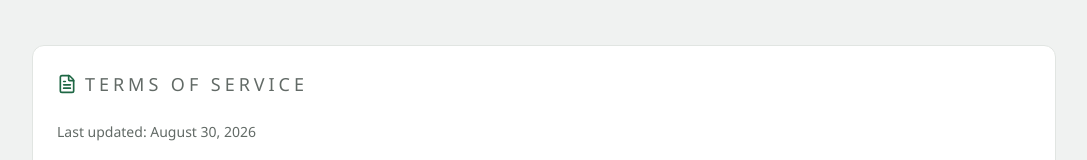
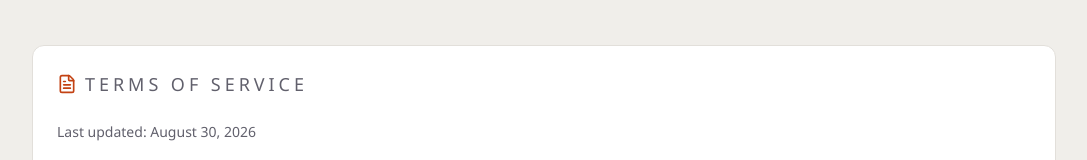
Before and after one commit to dominikkoenitzer/Zephyr, a React (Vite) app: page /terms in a window 1280 px wide. Shown: the part 221-381 px from the top of the page, without its empty margins (91-1178 px from the left). Built offline with nearby package versions, Linux system fonts and the light colour scheme.

Commit message:
Trade the green for dusk: stone ground, indigo night, one apricot

```diff
--- a/src/index.css
+++ b/src/index.css
@@ -7,28 +7,27 @@
 
 @layer base {
   :root {
-    /* Light: a pale green-grey ground with white cards floating on it, one deep
-       green for everything that acts. Near-black type, grey for the quiet parts. */
-    --background: 140 7% 94.5%;
-    --foreground: 150 12% 8%;
+    /* Dusk. A warm stone ground with white cards on it, ink for type, deep
+       indigo night for the few surfaces that carry weight, and one burnt
+       apricot for everything that acts. */
+    --background: 36 16% 93%;
+    --foreground: 246 22% 10%;
     --card: 0 0% 100%;
-    --card-foreground: 150 12% 8%;
+    --card-foreground: 246 22% 10%;
     --popover: 0 0% 100%;
-    --popover-foreground: 150 12% 8%;
+    --popover-foreground: 246 22% 10%;
 
-    --primary: 151 55% 26%;
+    --primary: 16 82% 42%;
     --primary-foreground: 0 0% 100%;
-    /* Primary as text on its own tint. Deep enough already, so the same value. */
-    --primary-strong: 151 60% 22%;
-    /* The green family around the accent: the dark end of the hero gradient,
-       and the light green the charts use next to it. */
-    --primary-deep: 153 62% 13%;
-    --primary-soft: 147 42% 56%;
-    /* The hero surfaces (the first stat card, the timer card) are green in both
-       modes, so they get their own pair instead of borrowing --primary. */
-    --hero-from: 151 52% 28%;
-    --hero-to: 154 64% 12%;
-    --hero-foreground: 0 0% 100%;
+    /* Primary as text on its own tint: one step darker so it clears 4.5:1. */
+    --primary-strong: 16 84% 38%;
+    /* The light apricot the charts and the wind lines use next to it. */
+    --primary-soft: 24 92% 72%;
+    /* The night surfaces (the lead stat, the timer, the sidebar card) are dark
+       in both modes, so they get their own pair instead of borrowing a token. */
+    --hero-from: 247 36% 25%;
+    --hero-to: 249 44% 10%;
+    --hero-foreground: 36 30% 97%;
 
     /* Focus-timer preset colours. See the dark block for why these exist. */
     --preset-blue: 217 91% 50%;
@@ -36,15 +35,15 @@
     --preset-violet: 262 83% 58%;
     --preset-rose: 340 82% 52%;
     --preset-amber: 32 95% 44%;
-    --preset-green: 151 55% 26%;
+    --preset-green: 145 65% 24%;
 
-    --secondary: 140 8% 94%;
-    --secondary-foreground: 150 12% 12%;
+    --secondary: 36 14% 92%;
+    --secondary-foreground: 246 22% 12%;
 
-    --muted: 140 8% 95%;
-    --muted-foreground: 150 4% 40%;
-    --accent: 140 9% 93%;
-    --accent-foreground: 150 12% 10%;
+    --muted: 36 14% 94%;
+    --muted-foreground: 246 6% 40%;
+    --accent: 36 14% 91%;
+    --accent-foreground: 246 22% 10%;
 
     --destructive: 0 72% 51%;
     --destructive-foreground: 0 0% 100%;
@@ -54,11 +53,11 @@
      * that same red reads at 3.6:1 as text.
      */
     --destructive-strong: 0 72% 42%;
-    --warning-strong: 32 90% 34%;
+    --warning-strong: 32 90% 32%;
 
-    --border: 140 7% 89%;
-    --input: 140 7% 88%;
-    --ring: 151 55% 32%;
+    --border: 36 12% 87%;
+    --input: 36 12% 85%;
+    --ring: 16 82% 50%;
     --radius: 1.5rem;
 
     /* Glassmorphism variables */
@@ -66,10 +65,10 @@
     --glass-border: rgba(255, 255, 255, 0.3);
     --glass-shadow: rgba(0, 0, 0, 0.1);
 
-    /* Elevation. Cards barely lift; the grey ground does the separating. */
-    --shadow-sm: 0 1px 2px hsl(150 12% 8% / 0.04);
-    --shadow-card: 0 1px 2px hsl(150 12% 8% / 0.03), 0 8px 24px hsl(150 12% 8% / 0.04);
-    --shadow-overlay: 0 24px 60px hsl(150 12% 8% / 0.16);
+    /* Elevation. Cards barely lift; the stone ground does the separating. */
+    --shadow-sm: 0 1px 2px hsl(246 22% 10% / 0.04);
+    --shadow-card: 0 1px 2px hsl(246 22% 10% / 0.03), 0 8px 24px hsl(246 22% 10% / 0.04);
+    --shadow-overlay: 0 24px 60px hsl(246 22% 10% / 0.16);
 
     /* Layout tokens */
     --layout-max: 1400px;
@@ -86,23 +85,22 @@
   }
 
   .dark {
-    /* Dark: the same build in reverse. A near-black green ground, cards a step
-       lighter, and a brighter green so it still reads as the one accent. */
-    --background: 150 10% 4.5%;
-    --foreground: 140 12% 94%;
-    --card: 150 8% 8.5%;
-    --card-foreground: 140 12% 94%;
-    --popover: 150 8% 9.5%;
-    --popover-foreground: 140 12% 94%;
+    /* Dusk after dark: an indigo-black ground, cards a step lighter, and a
+       brighter apricot so it still reads as the one accent. */
+    --background: 248 22% 5%;
+    --foreground: 36 22% 93%;
+    --card: 248 16% 9%;
+    --card-foreground: 36 22% 93%;
+    --popover: 248 16% 10%;
+    --popover-foreground: 36 22% 93%;
 
-    --primary: 146 50% 50%;
-    --primary-foreground: 152 60% 7%;
-    --primary-strong: 146 55% 60%;
-    --primary-deep: 152 55% 22%;
-    --primary-soft: 146 38% 36%;
-    --hero-from: 150 50% 24%;
-    --hero-to: 154 60% 9%;
-    --hero-foreground: 0 0% 100%;
+    --primary: 20 90% 62%;
+    --primary-foreground: 249 44% 8%;
+    --primary-strong: 22 92% 68%;
+    --primary-soft: 18 60% 40%;
+    --hero-from: 247 34% 22%;
+    --hero-to: 250 42% 8%;
+    --hero-foreground: 36 30% 97%;
 
     /* Focus-timer preset colours. Presets used UI tokens (--primary, --ring,
        --accent and so on) which are not meant to differ from one another: two
@@ -113,24 +111,24 @@
     --preset-violet: 262 83% 70%;
     --preset-rose: 340 82% 66%;
     --preset-amber: 38 92% 58%;
-    --preset-green: 146 50% 50%;
+    --preset-green: 145 48% 44%;
 
-    --secondary: 150 7% 13%;
-    --secondary-foreground: 140 12% 90%;
+    --secondary: 248 12% 14%;
+    --secondary-foreground: 36 18% 90%;
 
-    --muted: 150 7% 12%;
-    --muted-foreground: 140 5% 62%;
-    --accent: 150 7% 14%;
-    --accent-foreground: 140 12% 92%;
+    --muted: 248 12% 12%;
+    --muted-foreground: 246 8% 64%;
+    --accent: 248 12% 15%;
+    --accent-foreground: 36 20% 92%;
 
     --destructive: 0 63% 48%;
     --destructive-foreground: 210 20% 98%;
     --destructive-strong: 0 70% 66%;
     --warning-strong: 38 90% 60%;
 
-    --border: 150 6% 15%;
-    --input: 150 6% 17%;
-    --ring: 146 50% 50%;
+    --border: 248 10% 16%;
+    --input: 248 10% 18%;
+    --ring: 20 90% 62%;
 
     /* Glassmorphism variables for dark mode */
     --glass-bg: rgba(30, 41, 59, 0.7);
--- a/tailwind.config.js
+++ b/tailwind.config.js
@@ -48,7 +48,6 @@ export default {
           DEFAULT: "hsl(var(--primary))",
           foreground: "hsl(var(--primary-foreground))",
           strong: "hsl(var(--primary-strong))",
-          deep: "hsl(var(--primary-deep))",
           soft: "hsl(var(--primary-soft))",
         },
         hero: {
```
